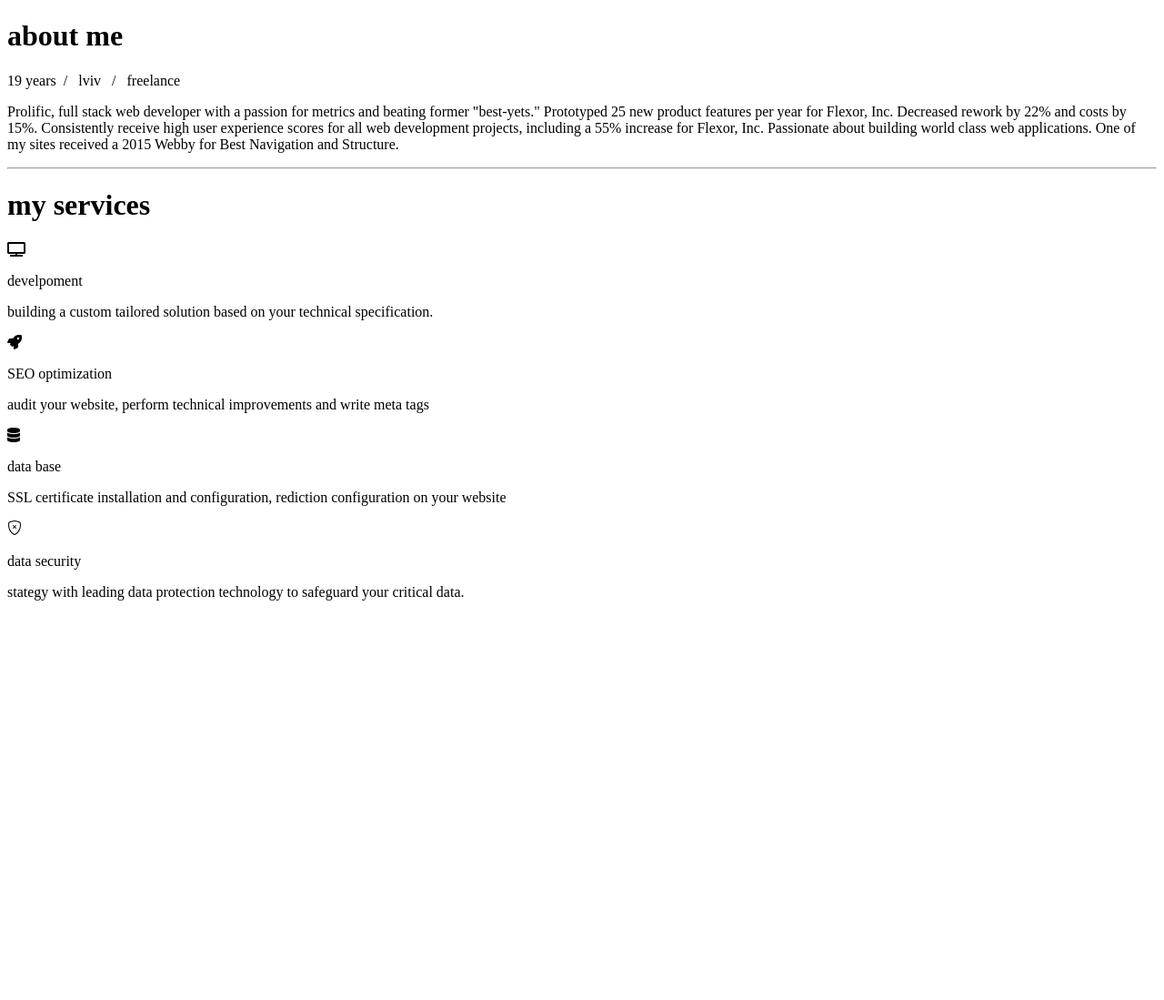
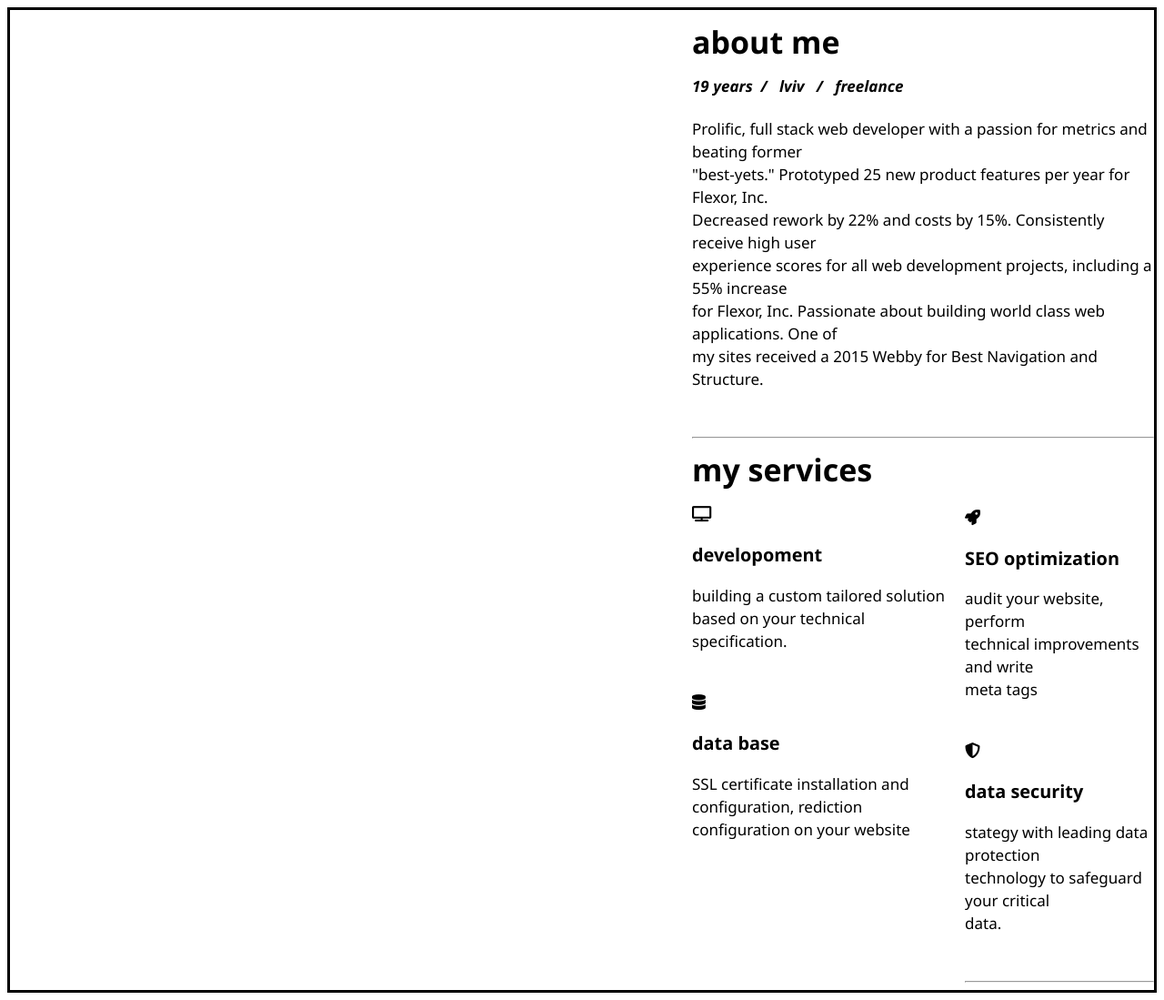
Before and after one commit to shayanamin711/shayanamin711.github.io, a plain HTML site: page index.html in a window 1280 px wide. Shown: the whole page at 91% size. Before the commit the page ends 800 px from the top, so only its background shows below. Drawn offline with Linux system fonts and the light colour scheme.

Commit message:
Editing in HTML

```diff
--- a/index.html
+++ b/index.html
@@ -9,32 +9,32 @@
     <title>Document</title>
 </head>
 <body>
-    <h1><b> about me</b></h1>
-    <p>19 years&nbsp; / &nbsp; lviv &nbsp; / &nbsp; freelance</p>
-    <p>Prolific, full stack web developer with a passion for metrics and beating former "best-yets."
-     Prototyped 25 new product features per year for Flexor, Inc. Decreased rework by 22% and costs by 15%.
-     Consistently receive high user experience scores for all web development projects, including a 55% increase for Flexor, Inc.
-     Passionate about building world class web applications. One of my sites received a 2015 Webby for Best Navigation and Structure.</p><hr>
+    <div id="body">
+    <h1><b>about me</b></h1>
+    <h4><i> 19 years&nbsp; / &nbsp; lviv &nbsp; / &nbsp; freelance</i></h4>
+    <p>Prolific, full stack web developer with a passion for metrics and beating former <br> "best-yets."
+     Prototyped 25 new product features per year for Flexor, Inc. <br> Decreased rework by 22% and costs by 15%.
+     Consistently receive high user <br> experience scores for all web development projects, including a 55% increase <br> for Flexor, Inc.
+     Passionate about building world class web applications. One of <br> my sites received a 2015 Webby for Best Navigation and Structure.</p><br><hr>
      <h1>my services</h1>
-     <div>
+
+     <div id="development">
      <i class="fas fa-tv"></i><br>
-     <p>develpoment</p>
-     <p>building a custom tailored solution based on your technical specification. </p></div>
-     <div id="1">
-     <i class="fas fa-rocket"></i>
-     <p>SEO optimization</p>
-     <p>audit your website, perform technical improvements and write meta tags </p></div>
-     <div>
+     <h3>developoment</h3>
+     <p>building a custom tailored solution <br> based on your technical <br> specification. </p><br>
+
      <i class="fas fa-database"></i>
-     <p>data base</p>
-     <p>SSL certificate installation and configuration, rediction configuration on your website</p></div>
-     <div class="1">
-     <i class="bi bi-shield-x"></i><svg xmlns="http://www.w3.org/2000/svg" width="16" height="16" fill="currentColor" class="bi bi-shield-x" viewBox="0 0 16 16">
-        <path d="M5.338 1.59a61.44 61.44 0 0 0-2.837.856.481.481 0 0 0-.328.39c-.554 4.157.726 7.19 2.253 9.188a10.725 10.725 0 0 0 2.287 2.233c.346.244.652.42.893.533.12.057.218.095.293.118a.55.55 0 0 0 .101.025.615.615 0 0 0 .1-.025c.076-.023.174-.061.294-.118.24-.113.547-.29.893-.533a10.726 10.726 0 0 0 2.287-2.233c1.527-1.997 2.807-5.031 2.253-9.188a.48.48 0 0 0-.328-.39c-.651-.213-1.75-.56-2.837-.855C9.552 1.29 8.531 1.067 8 1.067c-.53 0-1.552.223-2.662.524zM5.072.56C6.157.265 7.31 0 8 0s1.843.265 2.928.56c1.11.3 2.229.655 2.887.87a1.54 1.54 0 0 1 1.044 1.262c.596 4.477-.787 7.795-2.465 9.99a11.775 11.775 0 0 1-2.517 2.453 7.159 7.159 0 0 1-1.048.625c-.28.132-.581.24-.829.24s-.548-.108-.829-.24a7.158 7.158 0 0 1-1.048-.625 11.777 11.777 0 0 1-2.517-2.453C1.928 10.487.545 7.169 1.141 2.692A1.54 1.54 0 0 1 2.185 1.43 62.456 62.456 0 0 1 5.072.56z"/>
-        <path d="M6.146 5.146a.5.5 0 0 1 .708 0L8 6.293l1.146-1.147a.5.5 0 1 1 .708.708L8.707 7l1.147 1.146a.5.5 0 0 1-.708.708L8 7.707 6.854 8.854a.5.5 0 1 1-.708-.708L7.293 7 6.146 5.854a.5.5 0 0 1 0-.708z"/>
-      </svg>
-     <p>data security</p>
-     <p>stategy with leading data protection technology to safeguard your critical data.</p></div>
+     <h3>data base</h3>
+     <p>SSL certificate installation and <br> configuration, rediction <br> configuration on your website</p></div>
 
+     <div id="seo">
+        <i class="fas fa-rocket"></i>
+        <h3>SEO optimization</h3>
+        <p>audit your website, perform <br> technical improvements and write <br> meta tags </p><br>
+
+     <i class="fas fa-shield-alt"></i>
+     <h3>data security</h3>
+     <p>stategy with leading data protection <br> technology to safeguard your critical <br> data.</p><br><hr>
+    </div>
 </body>
 </html>
--- a/styles/style.css
+++ b/styles/style.css
@@ -1,5 +1,13 @@
-#{
-   padding-left: 540px;
-
+#body{
+    padding-left: 750px;
+    font-size: 17px;
+    font-weight: 400;
+    font-family: 'Segoe UI', Tahoma, Geneva, Verdana, sans-serif;
+    line-height: 25px;
+    border-style: solid;
 
 }
+#seo{
+    padding-left: 300px;
+    margin-top: -385px;
+}
```
